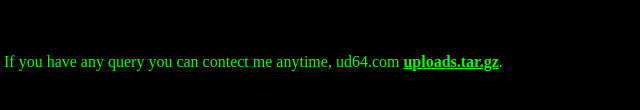
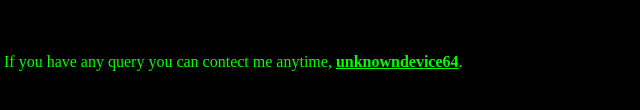
Before and after one commit to unknowndevice64/code, a plain HTML site: page index.html in a window 1280 px wide. Shown: the part 260-370 px from the top of the page, 4-644 px from the left. Drawn offline with Linux system fonts and the light colour scheme.

Commit message:
Update index.html

```diff
--- a/index.html
+++ b/index.html
@@ -19,4 +19,4 @@ This is the place where i will share some codes written in PHP, Bash or Perl and
 </TABLE><P><TABLE WIDTH=100%><TR><TD ALIGN=RIGHT><SMALL>Collection of script and code- By uknowndevice64.</SMALL></TABLE><P>
 </BODY>
 </HTML>
-<P>If you have any query you can contect me anytime, ud64.com <A HREF="http://ud64.com"><B>uploads.tar.gz</B></A>.
+<P>If you have any query you can contect me anytime, <A HREF="http://ud64.com"><B>unknowndevice64</B></A>.
```
